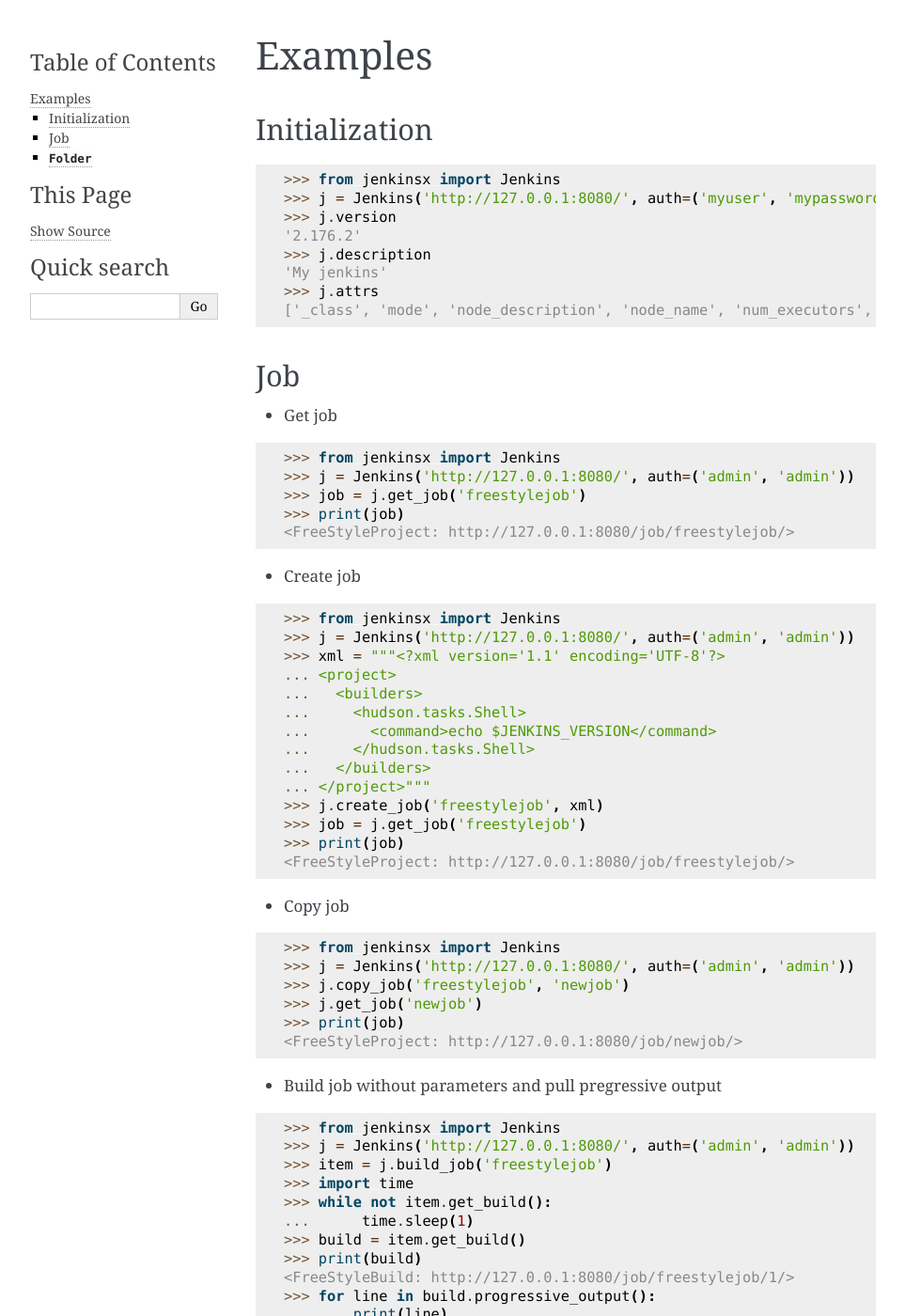
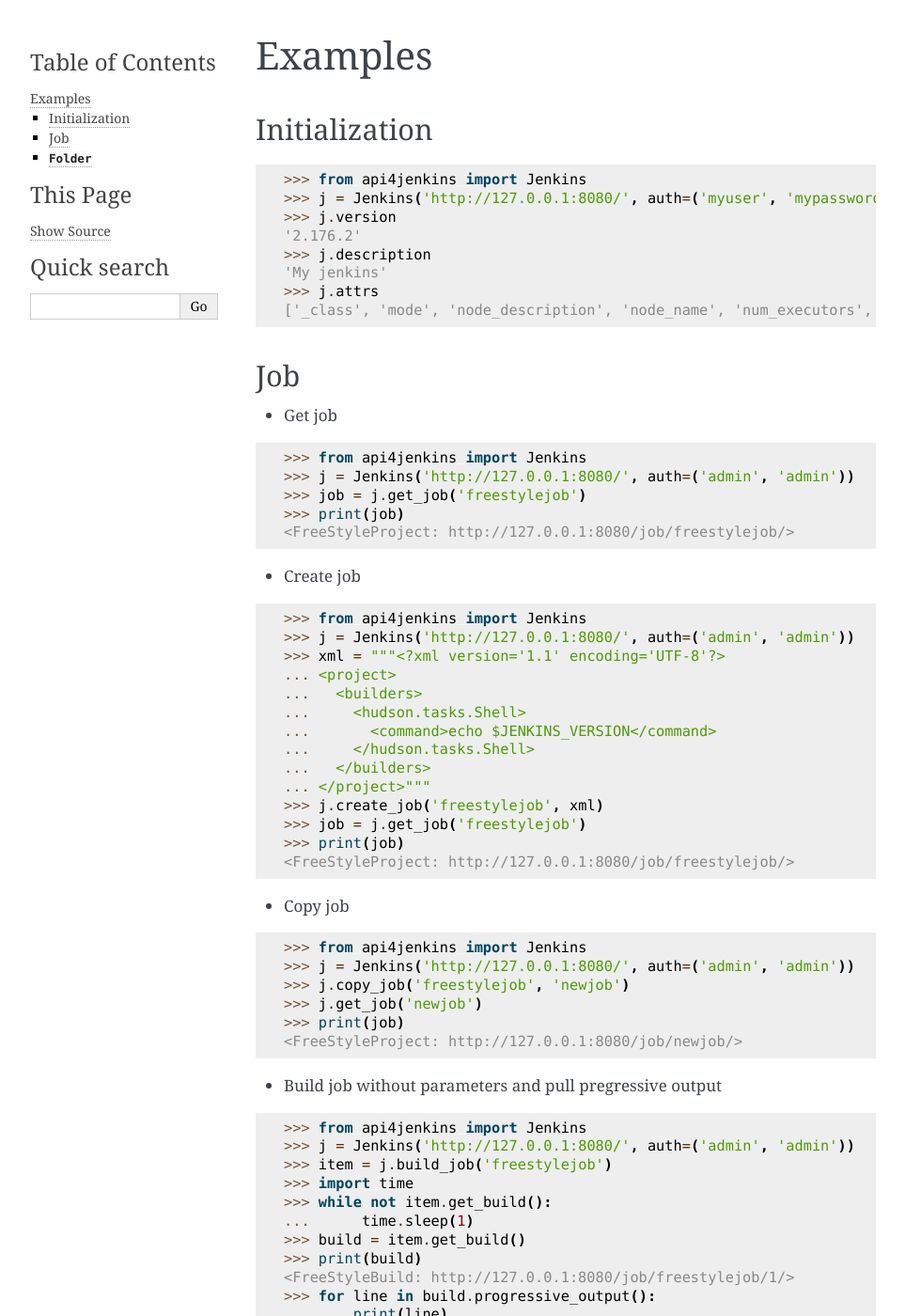
Before and after one commit to joelee2012/api4jenkins, a Sphinx documentation site: the page built from docs/source/user/example.rst, in a window 1280 px wide and 1400 px high. Shown: the whole window at 94% size, without its empty margins (148-1111 px from the left). Built offline with Sphinx 7.4.7, drawn with Linux system fonts in a browser that asks for light colours; pages that are not in the unit, such as notebooks, are missing from menus; some of the changed text lies outside the part shown.

Commit message:
change doc

```diff
--- a/docs/source/conf.py
+++ b/docs/source/conf.py
@@ -16,7 +16,7 @@ import sys
 sys.path.insert(0, os.path.abspath('../../'))
 # -- Project information -----------------------------------------------------
 
-project = 'Jenkinsx'
+project = 'api4jenkins'
 copyright = '2020, Joe Lee'
 author = 'Joe Lee'
 
--- a/docs/source/user/example.rst
+++ b/docs/source/user/example.rst
@@ -10,7 +10,7 @@ Initialization
 
 .. code-block:: python
 
-    >>> from jenkinsx import Jenkins
+    >>> from api4jenkins import Jenkins
     >>> j = Jenkins('http://127.0.0.1:8080/', auth=('myuser', 'mypassword'))
     >>> j.version
     '2.176.2'
@@ -28,7 +28,7 @@ Job
 
 .. code-block:: python
 
-    >>> from jenkinsx import Jenkins
+    >>> from api4jenkins import Jenkins
     >>> j = Jenkins('http://127.0.0.1:8080/', auth=('admin', 'admin'))
     >>> job = j.get_job('freestylejob')
     >>> print(job)
@@ -38,7 +38,7 @@ Job
 
 .. code-block:: python
 
-    >>> from jenkinsx import Jenkins
+    >>> from api4jenkins import Jenkins
     >>> j = Jenkins('http://127.0.0.1:8080/', auth=('admin', 'admin'))
     >>> xml = """<?xml version='1.1' encoding='UTF-8'?>
     ... <project>
@@ -57,7 +57,7 @@ Job
 
 .. code-block:: python
 
-    >>> from jenkinsx import Jenkins
+    >>> from api4jenkins import Jenkins
     >>> j = Jenkins('http://127.0.0.1:8080/', auth=('admin', 'admin'))
     >>> j.copy_job('freestylejob', 'newjob')
     >>> j.get_job('newjob')
@@ -68,7 +68,7 @@ Job
 
 .. code-block:: python
 
-    >>> from jenkinsx import Jenkins
+    >>> from api4jenkins import Jenkins
     >>> j = Jenkins('http://127.0.0.1:8080/', auth=('admin', 'admin'))
     >>> item = j.build_job('freestylejob')
     >>> import time
@@ -99,7 +99,7 @@ Default depth is 0
 
 .. code-block:: python
 
-    >>> from jenkinsx import Jenkins
+    >>> from api4jenkins import Jenkins
     >>> j = Jenkins('http://127.0.0.1:8080/', auth=('admin', 'admin'))
     >>> for job in j.iter_job():
     ...     print(job)
@@ -109,7 +109,7 @@ Default depth is 0
 
 .. code-block:: python
 
-    >>> from jenkinsx import Jenkins
+    >>> from api4jenkins import Jenkins
     >>> j = Jenkins('http://127.0.0.1:8080/', auth=('admin', 'admin'))
     >>> job = j.get_job('freestylejob')
     >>> print(job)
@@ -119,7 +119,7 @@ Default depth is 0
     >>> print(job)
     None
 
-:class:`Folder <jenkinsx.job.Folder>`
+:class:`Folder <api4jenkins.job.Folder>`
 -----------------------------------------------------
 
 Requires the `Cloudbees Folders Plugin
@@ -131,11 +131,11 @@ This is an example showing how to create, configure and delete Jenkins folders.
 
 - Create job
 
-Use method :class:`Jenkins.create_job <jenkinsx.Jenkins.create_job>`
+Use method :class:`Jenkins.create_job <api4jenkins.Jenkins.create_job>`
 
 .. code-block:: python
 
-    >>> from jenkinsx import Jenkins
+    >>> from api4jenkins import Jenkins
     >>> j = Jenkins('http://127.0.0.1:8080/', auth=('admin', 'admin'))
     >>> j.create_job('folder', folder_xml)
     >>> j.create_job('folder/freestylejob', job_xml)
@@ -143,7 +143,7 @@ Use method :class:`Jenkins.create_job <jenkinsx.Jenkins.create_job>`
     >>> print(job)
     <FreeStyleProject: http://127.0.0.1:8080/job/folder/job/freestylejob/>
 
-Use method :class:`Folder.create <jenkinsx.job.Folder.create>`
+Use method :class:`Folder.create <api4jenkins.job.Folder.create>`
 
     >>> j.create_job('folder', folder_xml)
     >>> folder = j.get_job('folder')
@@ -157,17 +157,17 @@ Use method :class:`Folder.create <jenkinsx.job.Folder.create>`
 - Copy job
 
 
-use method :class:`Jenkins.copy_job <jenkinsx.Jenkins.copy_job>`
+use method :class:`Jenkins.copy_job <api4jenkins.Jenkins.copy_job>`
 to copy job in same folder
 
-    >>> from jenkinsx import Jenkins
+    >>> from api4jenkins import Jenkins
     >>> j = Jenkins('http://127.0.0.1:8080/', auth=('admin', 'admin'))
     >>> j.copy_job('folder/freestylejob', 'newjob')
     >>> j.get_job('folder/newjob')
     >>> print(job)
     <FreeStyleProject: http://127.0.0.1:8080/job/folder/job/newjob/>
 
-use method of :class:`Folder.copy <jenkinsx.job.Folder.copy>`
+use method of :class:`Folder.copy <api4jenkins.job.Folder.copy>`
 to copy job in same folder
 
     >>> folder = j.get_job('folder')
@@ -176,7 +176,7 @@ to copy job in same folder
     >>> print(job)
     <FreeStyleProject: http://127.0.0.1:8080/job/folder/job/newjob/>
 
-use method of :class:`Job.duplicate <jenkinsx.job.Job.duplicate>`
+use method of :class:`Job.duplicate <api4jenkins.job.Job.duplicate>`
 to copy job in different place
 
     >>> old = j.get_job('folder/freestylejob')
--- a/docs/source/user/install.rst
+++ b/docs/source/user/install.rst
@@ -8,7 +8,7 @@ From pypi
 
 Run pip to install::
 
-    $ pip install jenkinsx
+    $ pip install api4jenkins
 
 -------------------------
 
@@ -18,6 +18,6 @@ From source
 
 Clone the public repository::
 
-    $ git clone https://github.com/joelee2012/jenkinsx
-    $ cd jenkinsx
+    $ git clone https://github.com/joelee2012/api4jenkins
+    $ cd api4jenkins
     $ pip install .
```
Also changed, not shown: docs/source/index.rst (+4 -4 lines), docs/source/user/api.rst (+14 -14 lines).
